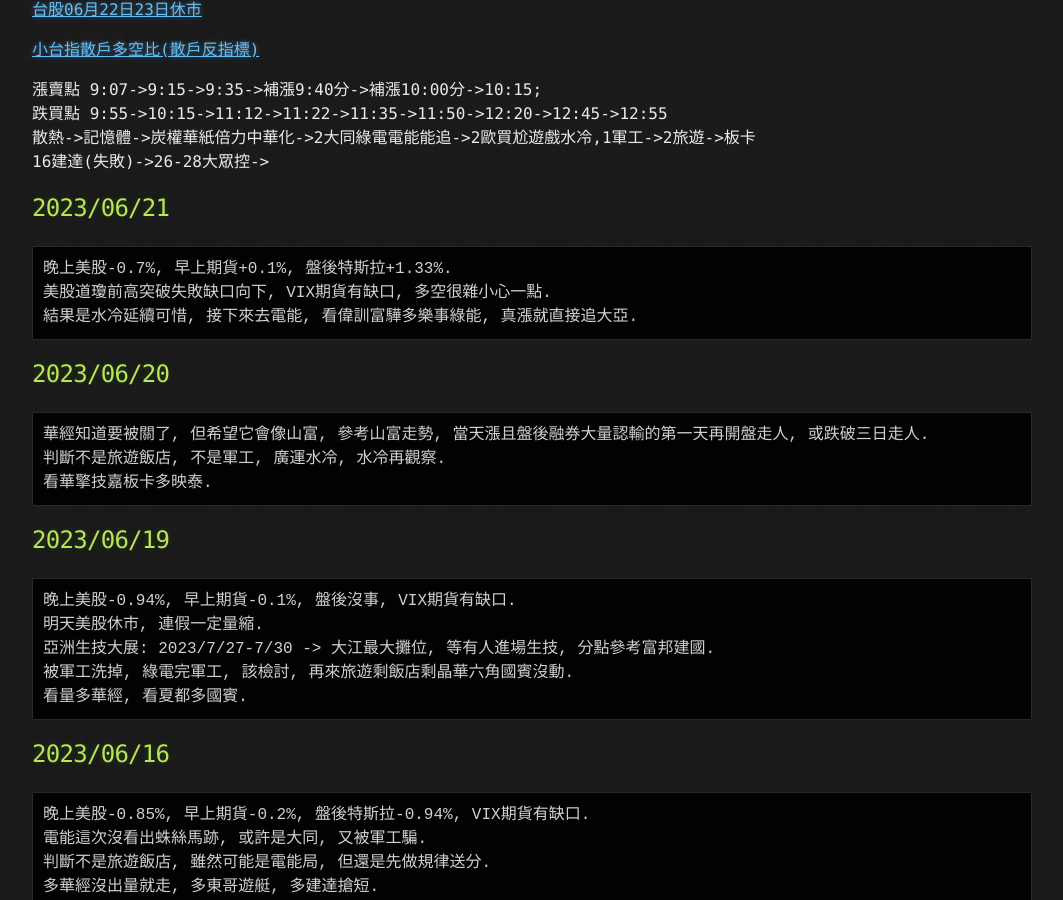
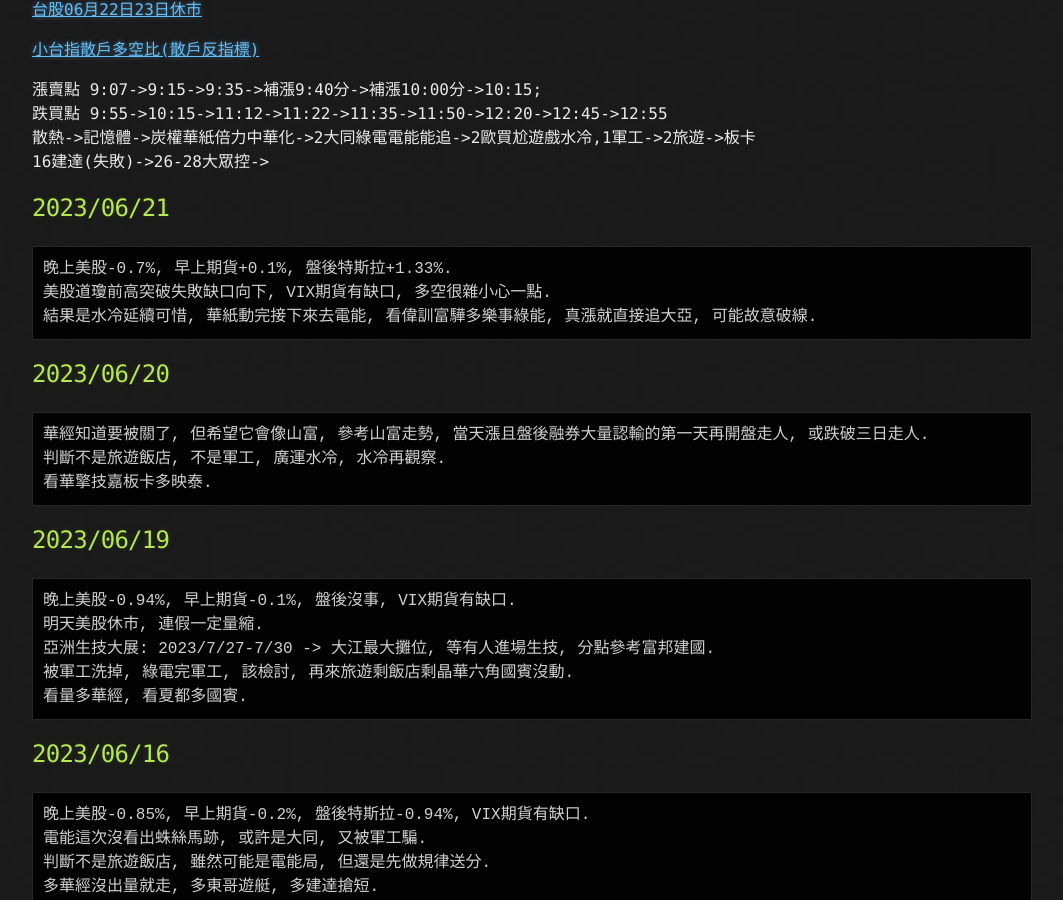
Before and after one commit to lepg5487/Stock_God, a Jekyll site: the page built from index.md, in a window 1280 px wide and 900 px high, scrolled down 460 px. Shown: the whole window, without its empty margins (108-1171 px from the left). Built offline with Jekyll 4.4.1, drawn with Linux system fonts in a browser that asks for light colours; our own code applies the rules of GitHub Pages for plain Markdown files.

Commit message:
Update index.md

````diff
--- a/index.md
+++ b/index.md
@@ -25,7 +25,7 @@
 ```
 晚上美股-0.7%, 早上期貨+0.1%, 盤後特斯拉+1.33%.
 美股道瓊前高突破失敗缺口向下, VIX期貨有缺口, 多空很雜小心一點.
-結果是水冷延續可惜, 接下來去電能, 看偉訓富驊多樂事綠能, 真漲就直接追大亞.
+結果是水冷延續可惜, 華紙動完接下來去電能, 看偉訓富驊多樂事綠能, 真漲就直接追大亞, 可能故意破線.
 ```
 
 ## 2023/06/20
````
